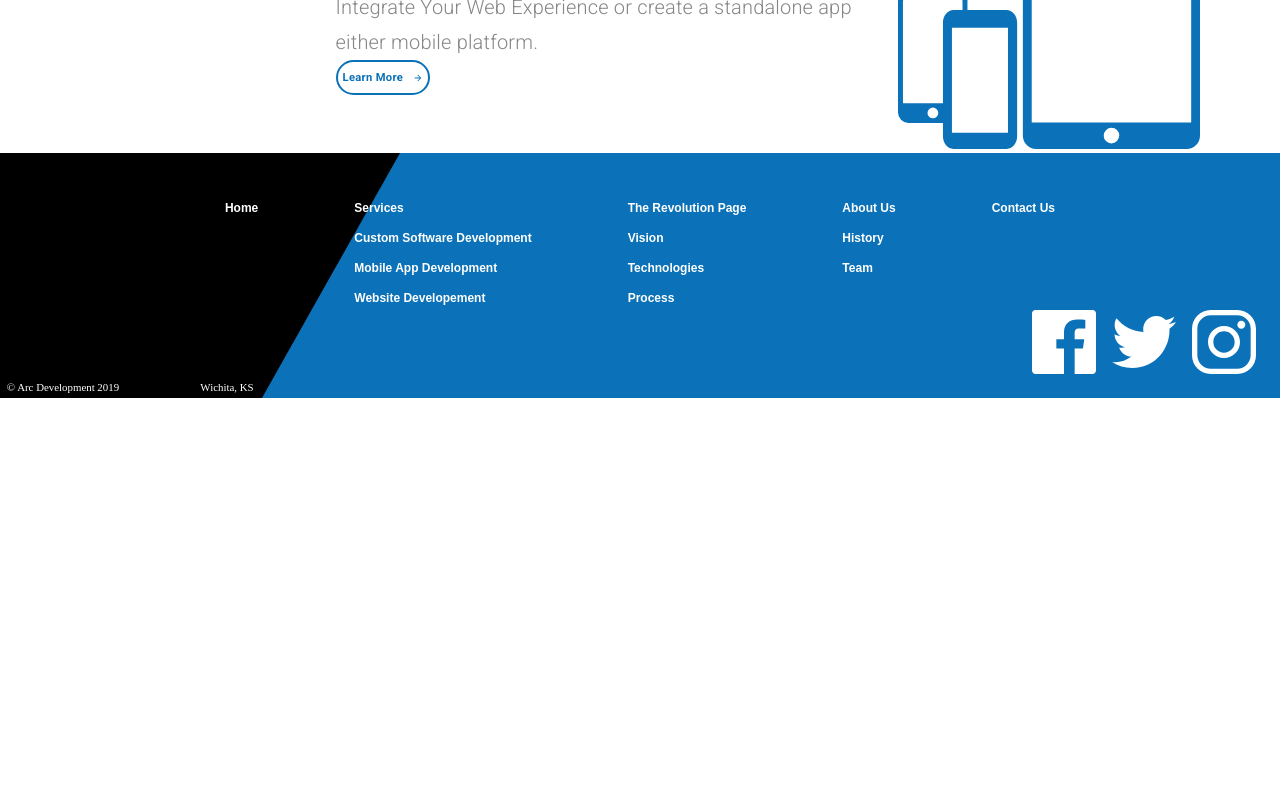
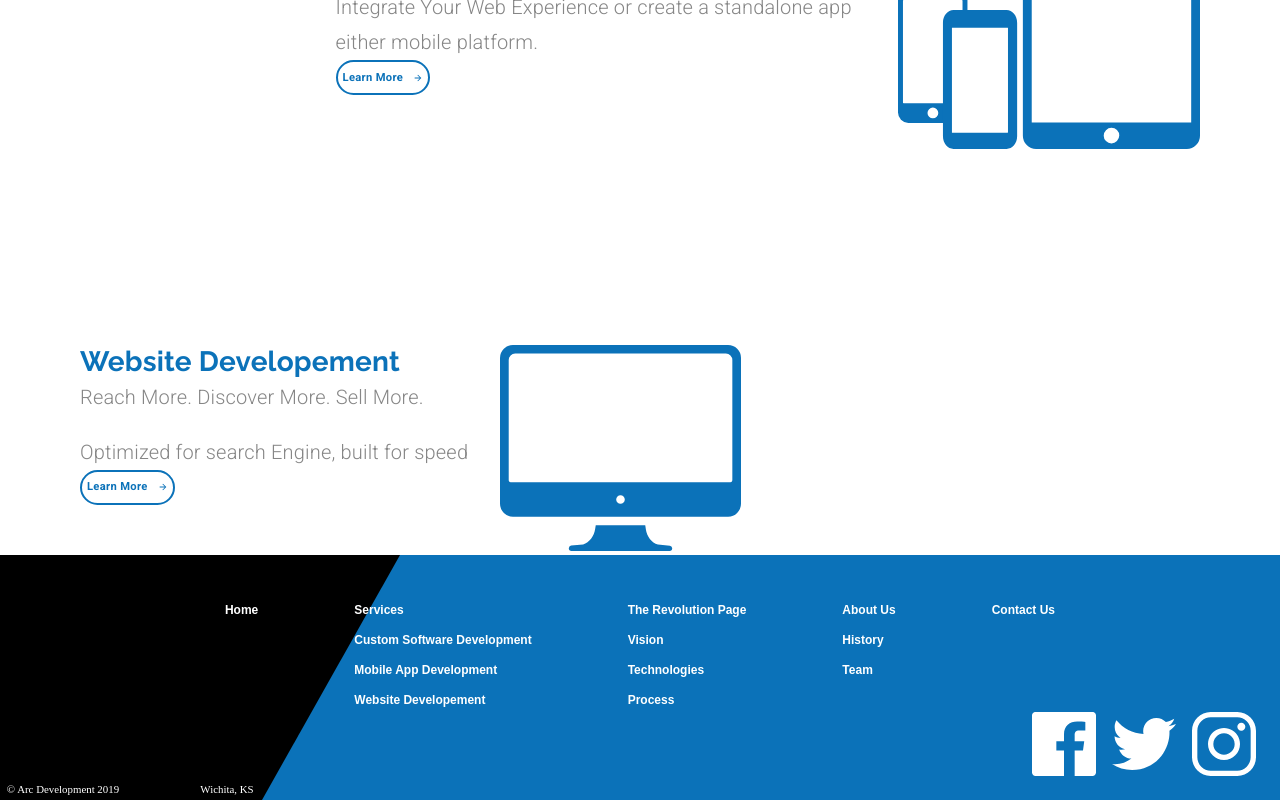
Before and after one commit to DaniyalManzoor/material-ui_practices, a React (Create React App) app: page / in a window 1280 px wide. Shown: the part 1297-2097 px from the top of the page. Before the commit the page ends 1695 px from the top, so only its background shows below. Built offline with nearby package versions, Linux system fonts and the light colour scheme.

Commit message:
add website services part into services section

```diff
--- a/src/components/landingPage.js
+++ b/src/components/landingPage.js
@@ -12,6 +12,7 @@
 import animationData from "../animations/landinganimation/data.js";
 import customSoftwareIcon from "../assets/Custom Software Icon.svg";
 import mobileAppIcon from "../assets/mobileIcon.svg";
+import websitesIcon from "../assets/websiteIcon.svg";
 
 const useStyles = makeStyles((theme) => ({
   animation: {
@@ -219,6 +220,46 @@
           </Grid>
         </Grid>
       </Grid>
+      <Grid item>
+        {/* ------- Services -------- */}
+        <Grid
+          container
+          direction="row"
+          justify={matchesSM ? "center" : undefined}
+          className={classes.serviceContainer}
+        >
+          <Grid
+            item
+            style={{
+              marginLeft: matchesSM ? 0 : "5em",
+              textAlign: matchesSM ? "center" : "left",
+            }}
+          >
+            <Typography variant="h4">Website Developement</Typography>
+            <Typography variant="subtitle1" className={classes.subtitle}>
+              Reach More. Discover More. Sell More.
+            </Typography>
+            <Typography variant="subtitle1">
+              Optimized for search Engine, built for speed
+            </Typography>
+            <Button variant="outlined" className={classes.learnButton}>
+              <span style={{ marginRight: 10 }}>Learn More </span>
+              <ButtonArrow
+                width={10}
+                height={10}
+                fill={theme.palette.common.blue}
+              />
+            </Button>
+          </Grid>
+          <Grid item>
+            <img
+              className={classes.csIcon}
+              src={websitesIcon}
+              alt="Website Icon"
+            />
+          </Grid>
+        </Grid>
+      </Grid>
     </Grid>
   );
 };
```
